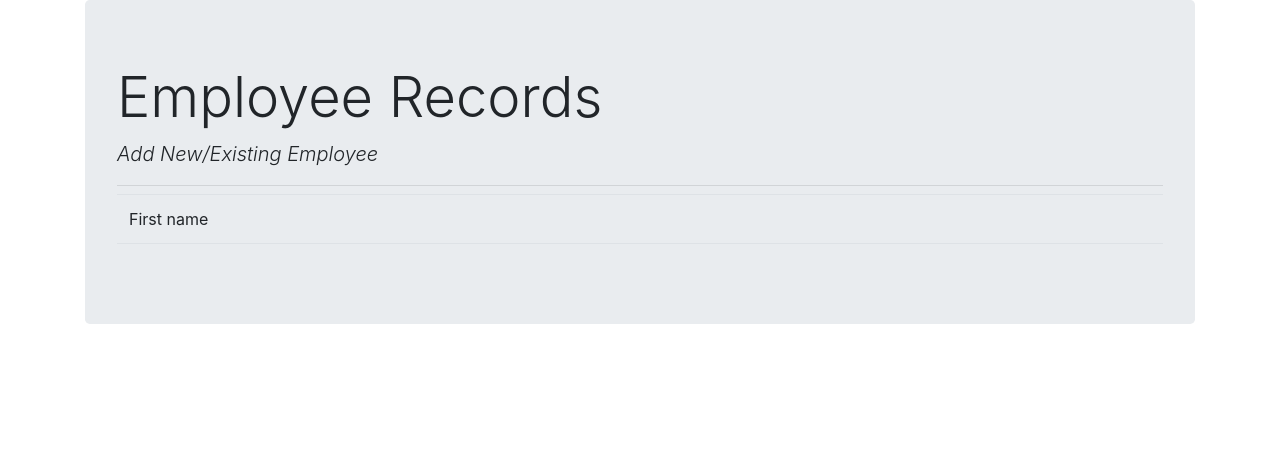
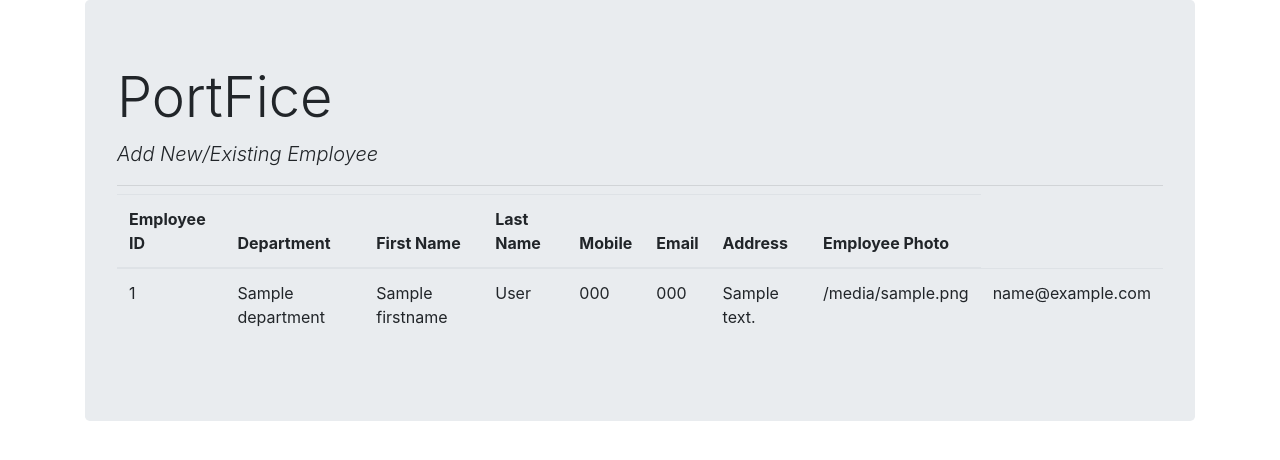
Before and after one commit to CouncilEstate/demoproject, a Django app: template employee_record/templates/employee_record/view_employees.html in a window 1280 px wide. Shown: the top 460 px of the page. Run offline with Django 3.2, Linux system fonts and the light colour scheme; the template is opened without the code that fills it: most values are stand-ins (such as "Sample title", 1, 10 or a date in 2020).

Commit message:
last commit

```diff
--- a/demoproject/settings.py
+++ b/demoproject/settings.py
@@ -40,10 +40,11 @@ INSTALLED_APPS = [
     'django.contrib.staticfiles',
     'employee_record',
     'crispy_forms',
+    'django_tables2',
+
 ]
 
 CRISPY_TEMPLATE_PACK = 'bootstrap4'
-
 
 MIDDLEWARE = [
     'django.middleware.security.SecurityMiddleware',
@@ -68,6 +69,7 @@ TEMPLATES = [
                 'django.template.context_processors.request',
                 'django.contrib.auth.context_processors.auth',
                 'django.contrib.messages.context_processors.messages',
+                'django.template.context_processors.request',
             ],
         },
     },
@@ -89,7 +91,7 @@ WSGI_APPLICATION = 'demoproject.wsgi.application'
 DATABASES = {
     'default': {
         'ENGINE': 'django.db.backends.postgresql_psycopg2',
-        'NAME': 'Employeedb',
+        'NAME': 'employeedb',
         'USER': 'postgres',
         'PASSWORD': '10citiesofganja',
         'HOST': 'localhost',
--- a/demoproject/urls.py
+++ b/demoproject/urls.py
@@ -21,5 +21,5 @@ from django.conf.urls.static import static
 
 urlpatterns = [
     path('admin/', admin.site.urls),
-    path('employee/', include('employee_record.urls'))
-]+ static (settings.MEDIA_URL, document_root=settings.MEDIA_ROOT)
+    path('employee/', include('employee_record.urls')),
+] + static (settings.MEDIA_URL, document_root=settings.MEDIA_ROOT)
--- a/employee_record/templates/employee_record/base.html
+++ b/employee_record/templates/employee_record/base.html
@@ -16,7 +16,7 @@
   <div class="container">
   <div class="div.col-md-10.offset-md-1.mt-5">
     <div class="jumbotron">
-      <h1 class="display-4">Employee Records</h1>
+      <h1 class="display-4">PortFice</h1>
       <p class="lead font-italic">Add New/Existing Employee</p>
       <hr class="my-2">
       {% block content %}
--- a/employee_record/templates/employee_record/update_employees.html
+++ b/employee_record/templates/employee_record/update_employees.html
@@ -44,6 +44,6 @@
     {{form.address|as_crispy_field}}
     {{form.photo|as_crispy_field}}
 
-    <button type="submit" class="btn btn-success"><i class="far fa-save"></i> Save To Databse</button>
+    <button type="submit" class="btn btn-success"><i class="far fa-save"></i> Save To Database</button>
 </form>
 {% endblock content %}
--- a/employee_record/templates/employee_record/view_employees.html
+++ b/employee_record/templates/employee_record/view_employees.html
@@ -5,10 +5,33 @@
 <table class="table borderless">
     <thead class="border-bottom font-weight bold">
         <tr>
-            <td>First name</td>
+            <th>Employee ID</th>
+            <th>Department</th>
+            <th>First Name</th>
+            <th>Last Name</th>
+            <th>Mobile</th>
+            <th>Email</th>
+            <th>Address</th>
+            <th>Employee Photo</th>
         </tr>
-
     </thead>
+        <tbody>
+            {% for obj in view_employee %}
+            <tr>
+              <td>{{obj.employee_ID}}</td>
+              <td>{{obj.department}}</td>
+              <td>{{obj.firstname}}</td>
+              <td>{{obj.lastname}}</td>
+              <td>{{obj.telephone}}</td>
+              <td>{{obj.mobile}}</td>
+              <td>{{obj.address}}</td>
+              <td>{{obj.photo}}</td>
+              <td>{{obj.email}}</td>
+            </tr>
+            {% endfor %}
+        </tbody>
 </table>
 
-{% endblock content %}
+
+
+{% endblock %}
```
Also changed, not shown: employee_record/models.py (+6 -1 lines), employee_record/views.py (+15 -8 lines), employee_record/migrations/0012_auto_20201112_1438.py (added), employee_record/migrations/0013_auto_20201113_0013.py (added).
